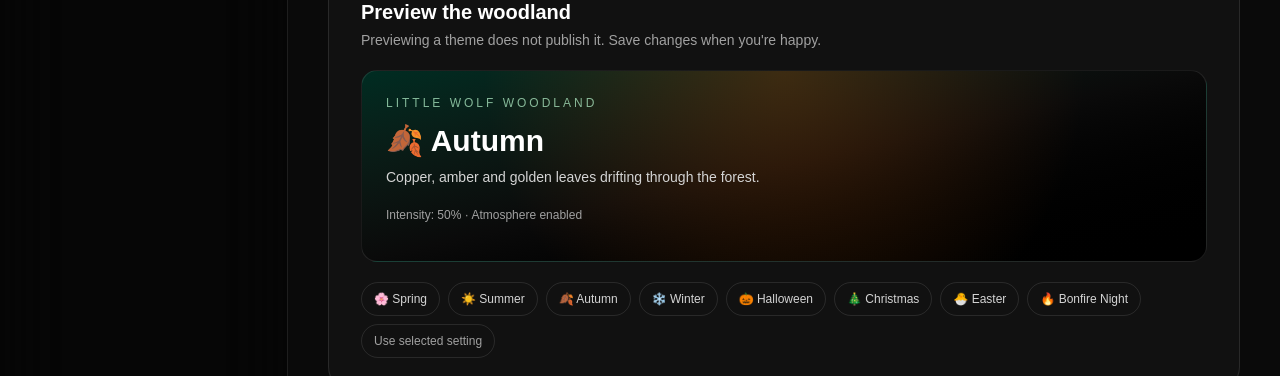
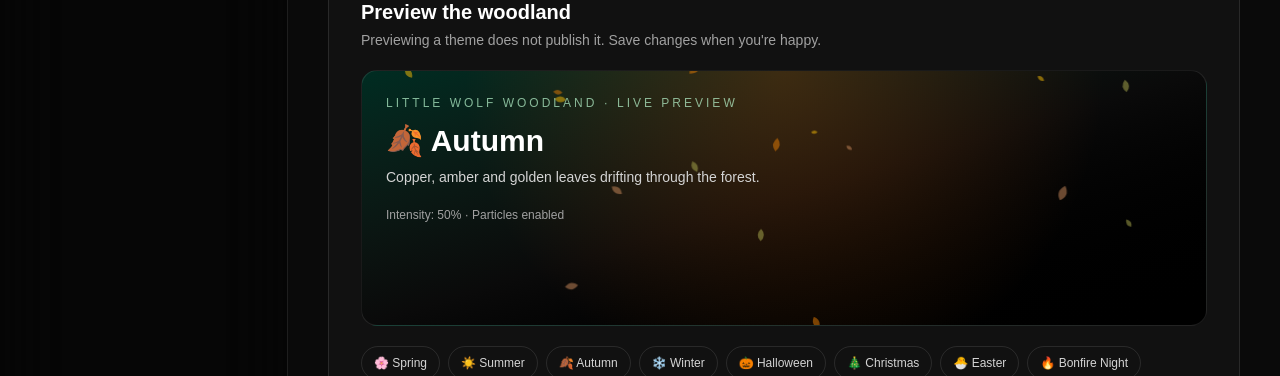
Before and after one commit to LDdevs/LittleWolfClub-v2, a Next.js app in the folder coming-soon/: page /admin/theme in a window 1280 px wide. Shown: the part 934-1310 px from the top of the page. Built offline with nearby package versions, Linux system fonts and the light colour scheme; no server answers; the database is empty.

Commit message:
Show live particle effects in atmosphere preview

```diff
--- a/coming-soon/src/app/admin/theme/page.tsx
+++ b/coming-soon/src/app/admin/theme/page.tsx
@@ -1,6 +1,7 @@
 "use client";
 
 import { useEffect, useState } from "react";
+import AtmosphereParticleCanvas from "@/components/AtmosphereParticleCanvas";
 import {
   ATMOSPHERE_THEMES,
   DEFAULT_ATMOSPHERE_SETTINGS,
@@ -162,14 +163,35 @@ export default function ThemeCMSPage() {
           <h2 className="text-xl font-bold">Preview the woodland</h2>
           <p className="mt-1 text-sm text-neutral-400">Previewing a theme does not publish it. Save changes when you're happy.</p>
         </div>
-        <div className="relative min-h-48 overflow-hidden rounded-2xl border border-white/10 bg-gradient-to-br from-emerald-950 via-neutral-950 to-black p-6">
-          <div className="absolute inset-0 opacity-30" style={{ background: activeTheme === "winter" ? "radial-gradient(circle at 50% 0%, #bae6fd, transparent 65%)" : activeTheme === "summer" ? "radial-gradient(circle at 50% 0%, #facc15, transparent 65%)" : activeTheme === "spring" || activeTheme === "easter" ? "radial-gradient(circle at 50% 0%, #f9a8d4, transparent 65%)" : activeTheme === "halloween" || activeTheme === "bonfire" ? "radial-gradient(circle at 50% 0%, #f97316, transparent 65%)" : "radial-gradient(circle at 50% 0%, #b45309, transparent 65%)" }} />
-          <div className="relative z-10">
-            <p className="text-xs uppercase tracking-[0.25em] text-green-200/70">Little Wolf woodland</p>
+        <div className="relative min-h-64 overflow-hidden rounded-2xl border border-white/10 bg-gradient-to-br from-emerald-950 via-neutral-950 to-black p-6">
+          <div
+            className="absolute inset-0 opacity-30"
+            style={{
+              background: activeTheme === "winter" || activeTheme === "christmas"
+                ? "radial-gradient(circle at 50% 0%, #bae6fd, transparent 65%)"
+                : activeTheme === "summer"
+                  ? "radial-gradient(circle at 50% 0%, #facc15, transparent 65%)"
+                  : activeTheme === "spring" || activeTheme === "easter"
+                    ? "radial-gradient(circle at 50% 0%, #f9a8d4, transparent 65%)"
+                    : activeTheme === "halloween" || activeTheme === "bonfire"
+                      ? "radial-gradient(circle at 50% 0%, #f97316, transparent 65%)"
+                      : "radial-gradient(circle at 50% 0%, #b45309, transparent 65%)",
+            }}
+          />
+          <AtmosphereParticleCanvas
+            theme={activeTheme}
+            intensity={settings.intensity}
+            enabled={settings.enabled}
+          />
+          <div className="relative z-10 pointer-events-none">
+            <p className="text-xs uppercase tracking-[0.25em] text-green-200/70">Little Wolf woodland · live preview</p>
             <p className="mt-3 text-3xl font-black">{themeDetails[activeTheme].icon} {themeDetails[activeTheme].label}</p>
             <p className="mt-2 max-w-lg text-sm text-neutral-300">{themeDetails[activeTheme].description}</p>
-            <p className="mt-5 text-xs text-neutral-400">Intensity: {settings.intensity}% · {settings.enabled ? "Atmosphere enabled" : "Atmosphere disabled"}</p>
+            <p className="mt-5 text-xs text-neutral-400">Intensity: {settings.intensity}% · {settings.enabled ? "Particles enabled" : "Particles paused"}</p>
           </div>
+          {!settings.enabled && (
+            <p className="absolute bottom-4 right-4 z-10 rounded-full bg-black/60 px-3 py-1 text-xs text-neutral-300">Preview paused while atmosphere is disabled</p>
+          )}
         </div>
         <div className="flex flex-wrap gap-2">
           {ATMOSPHERE_THEMES.map((theme) => (
```
